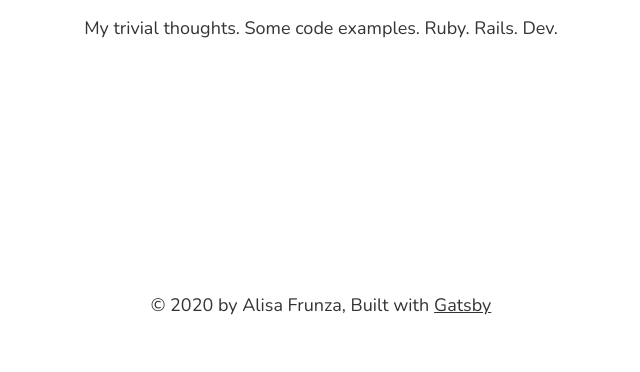
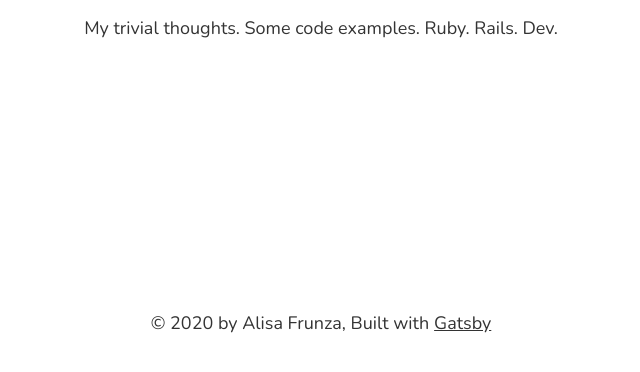
Before and after one commit to alisafrunza/personal-blog, a Gatsby site: page / in a window 1280 px wide. Shown: the part 420-792 px from the top of the page, without its empty margins (319-959 px from the left). Built offline with nearby package versions, Linux system fonts and the light colour scheme; Gatsby itself is replaced by a stand-in of ours; a small style sheet from the web is missing.

Commit message:
Add sticky footer

```diff
--- a/src/components/layout.js
+++ b/src/components/layout.js
@@ -18,6 +18,9 @@ const Content = styled.div`
   max-width: 860px;
   padding: 0 1.0875rem 1rem;
   padding-top: 0;
+  display: flex;
+  min-height: 100vh;
+  flex-direction: column;
 `
 
 const GatsbyLink = styled.a`
@@ -42,9 +45,13 @@ const Layout = ({ children }) => (
     `}
     render={data => (
       <>
-        <Header siteTitle={data.site.siteMetadata.title} />
         <Content>
-          <main>{children}</main>
+          <Header siteTitle={data.site.siteMetadata.title} />
+
+          <div style={{flexGrow: 1}}>
+            <main>{children}</main>
+          </div>
+
           <Footer>
             <p>
             © {new Date().getFullYear()} by {data.site.siteMetadata.title}, Built with
@@ -52,6 +59,7 @@ const Layout = ({ children }) => (
             </p>
             <GatsbyLink href="https://www.gatsbyjs.org">Gatsby</GatsbyLink>
           </Footer>
+
         </Content>
       </>
     )}
```
